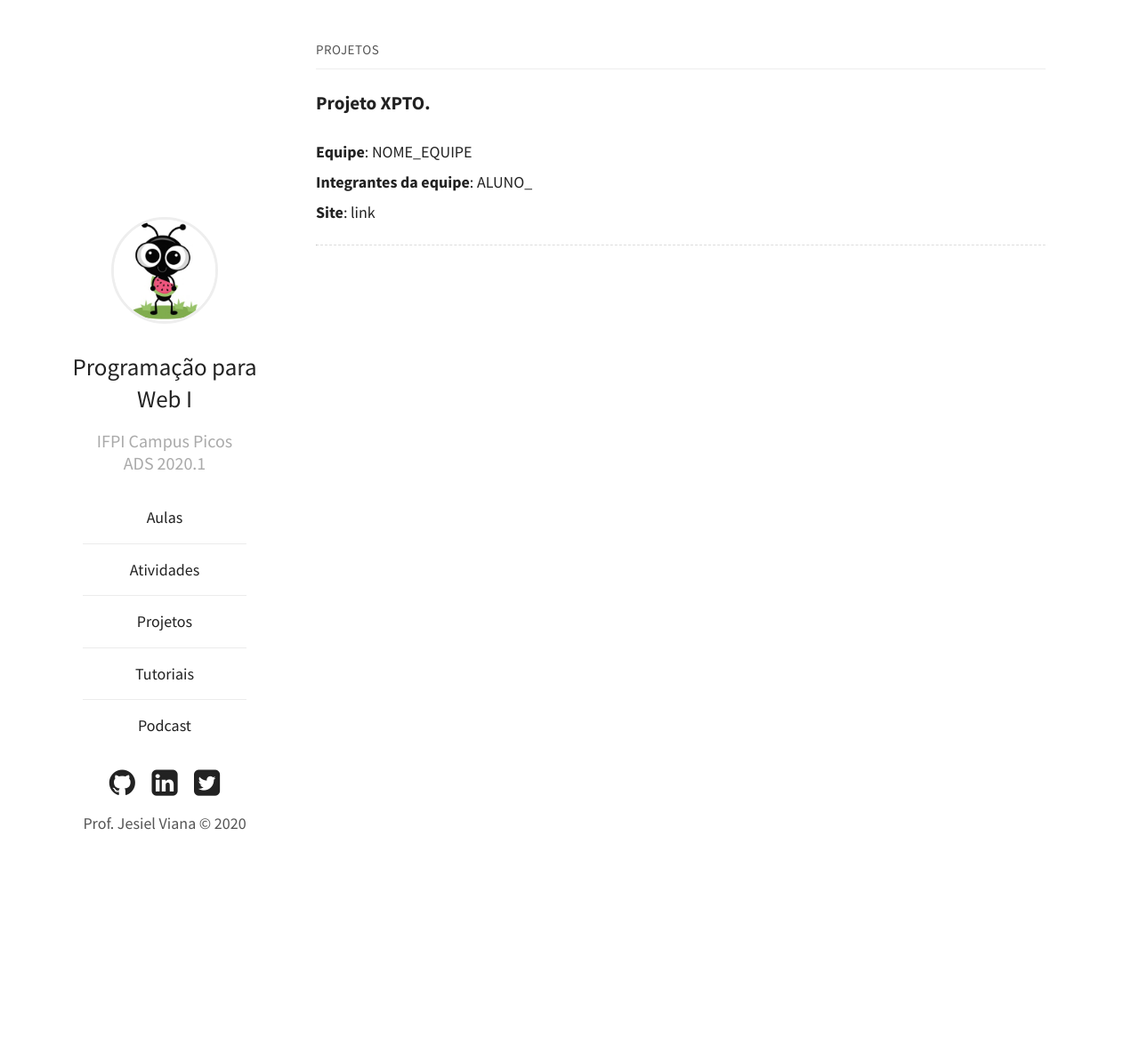
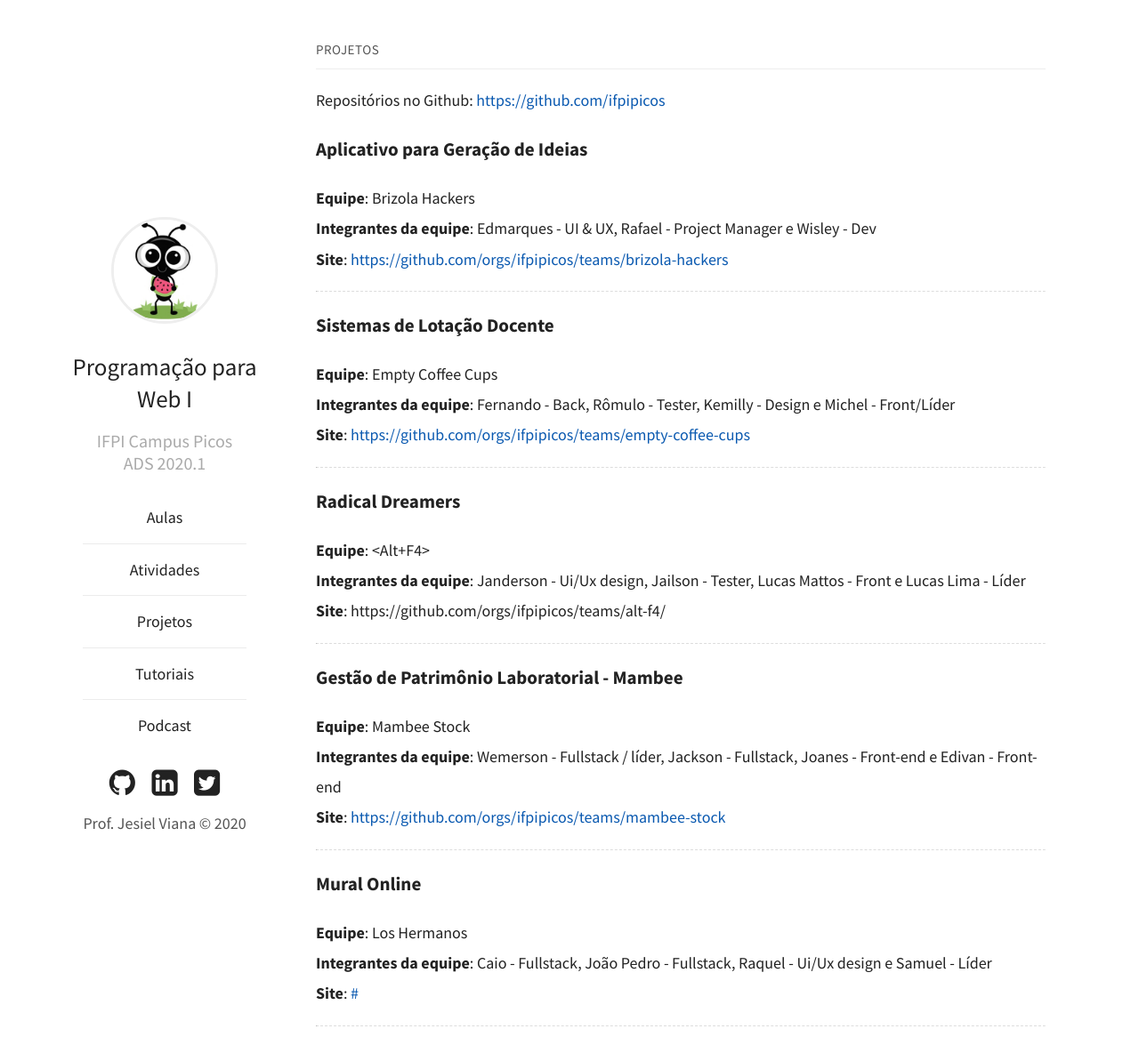
Before and after one commit to jesielviana/web-dev, a Jekyll site: the page built from projetos.md, in a window 1280 px wide and 1199 px high. Shown: the top 1193 px of the window at 89% size. Built offline with Jekyll 4.4.1, drawn with Linux system fonts in a browser that asks for light colours.

Commit message:
add equipes

```diff
--- a/projetos.md
+++ b/projetos.md
@@ -3,9 +3,41 @@ layout: page
 title:  "Projetos"
 ---
 
-### Projeto XPTO.
-**Equipe**: NOME_EQUIPE<br>
-**Integrantes da equipe**: ALUNO_<br>
-**Site**: link<br>
+Repositórios no Github: <a href="https://github.com/ifpipicos" target="_blank">https://github.com/ifpipicos</a>
+
+### Aplicativo para Geração de Ideias
+**Equipe**: Brizola Hackers<br>
+**Integrantes da equipe**: Edmarques - UI & UX, Rafael - Project Manager e Wisley - Dev <br>
+**Site**: <a href="https://github.com/orgs/ifpipicos/teams/brizola-hackers" target="_blank">https://github.com/orgs/ifpipicos/teams/brizola-hackers</a><br>
 
 ___
+
+### Sistemas de Lotação Docente
+**Equipe**: Empty Coffee Cups<br>
+**Integrantes da equipe**: Fernando - Back, Rômulo - Tester, Kemilly - Design e Michel - Front/Líder<br>
+**Site**: <a href="https://github.com/orgs/ifpipicos/teams/empty-coffee-cups" target="_blank">https://github.com/orgs/ifpipicos/teams/empty-coffee-cups</a><br>
+
+___
+
+### Radical Dreamers
+**Equipe**: <Alt+F4><br>
+**Integrantes da equipe**: Janderson - Ui/Ux design, Jailson - Tester, Lucas Mattos - Front e Lucas Lima - Líder
+<br>
+**Site**: <a href="https://github.com/orgs/ifpipicos/teams/alt-f4/" target="_blank"></a>https://github.com/orgs/ifpipicos/teams/alt-f4/<br>
+
+___
+
+
+### Gestão de Patrimônio Laboratorial - Mambee
+**Equipe**: Mambee Stock<br>
+**Integrantes da equipe**: Wemerson - Fullstack / líder, Jackson - Fullstack, Joanes - Front-end e Edivan - Front-end <br>
+**Site**: <a href="https://github.com/orgs/ifpipicos/teams/mambee-stock" target="_blank">https://github.com/orgs/ifpipicos/teams/mambee-stock</a><br>
+
+___
+
+### Mural Online
+**Equipe**: Los Hermanos<br>
+**Integrantes da equipe**: Caio - Fullstack, João Pedro - Fullstack, Raquel - Ui/Ux design e Samuel - Líder<br>
+**Site**: <a href="#" target="_blank">#</a><br>
+
+___
```
